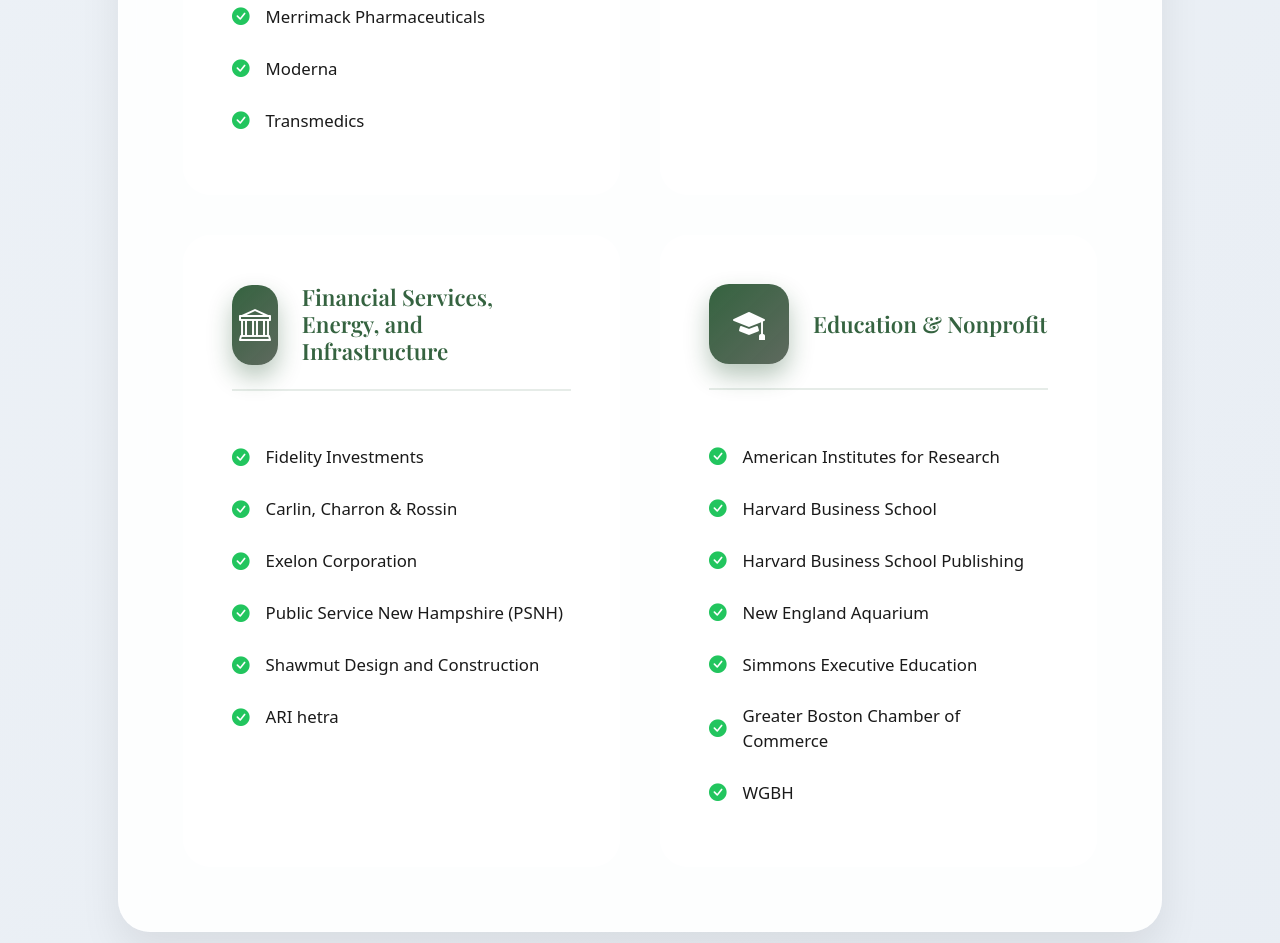
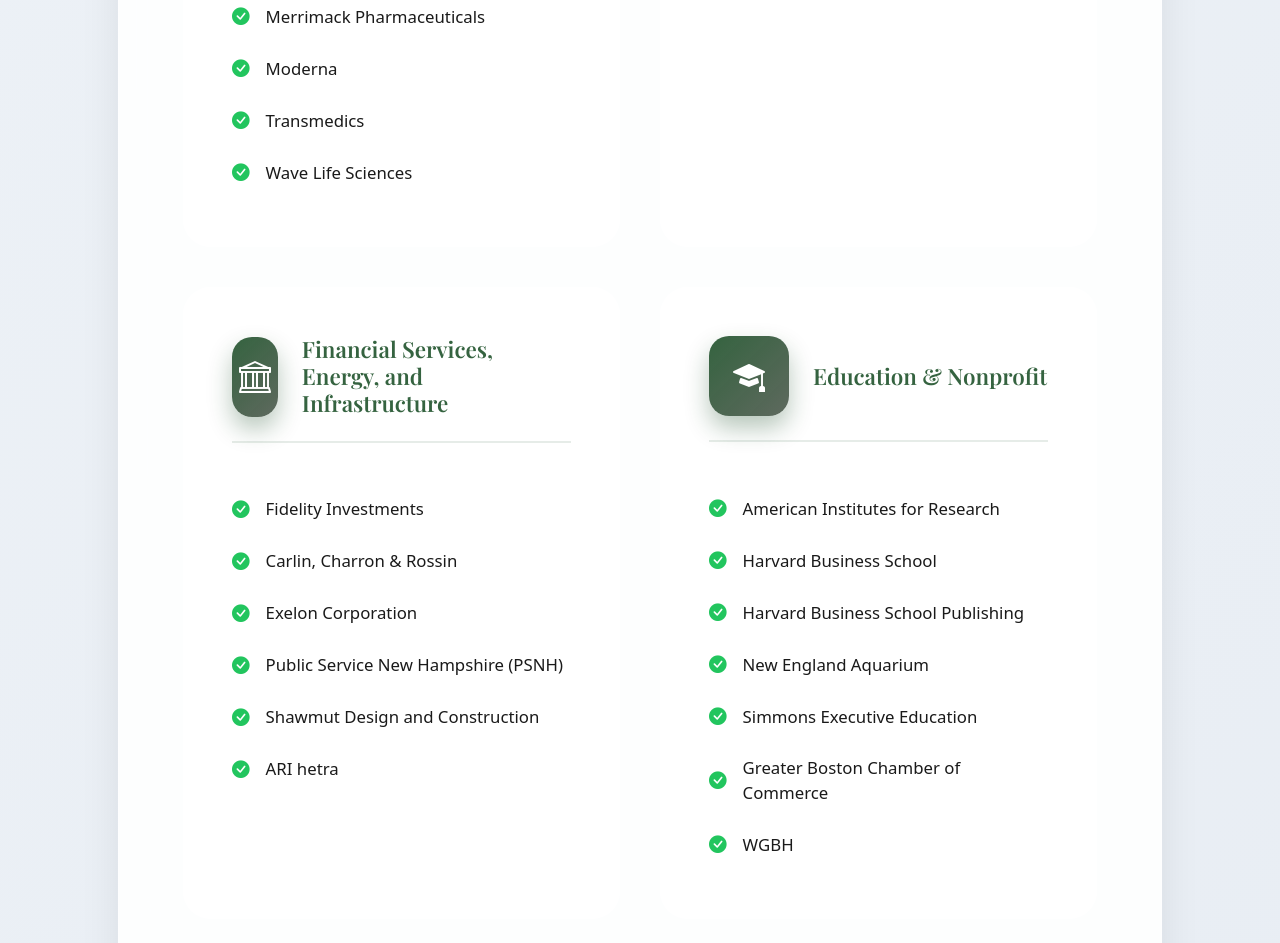
Before and after one commit to AlexanderHuynhKoehler/tag-website, a plain HTML site: page testimonials.html in a window 1280 px wide. Shown: the part 3507-4450 px from the top of the page. Drawn offline with nearby package versions, Linux system fonts and the light colour scheme.

Commit message:
Add Wave Life Sciences to client list
Co-Authored-By: Claude Opus 5.5 <noreply@anthropic.com>

```diff
--- a/testimonials.html
+++ b/testimonials.html
@@ -157,6 +157,7 @@
         <li><i class="bi bi-check-circle-fill"></i>Merrimack Pharmaceuticals</li>
         <li><i class="bi bi-check-circle-fill"></i>Moderna</li>
         <li><i class="bi bi-check-circle-fill"></i>Transmedics</li>
+        <li><i class="bi bi-check-circle-fill"></i>Wave Life Sciences</li>
         </ul>
       </div>
 
```
